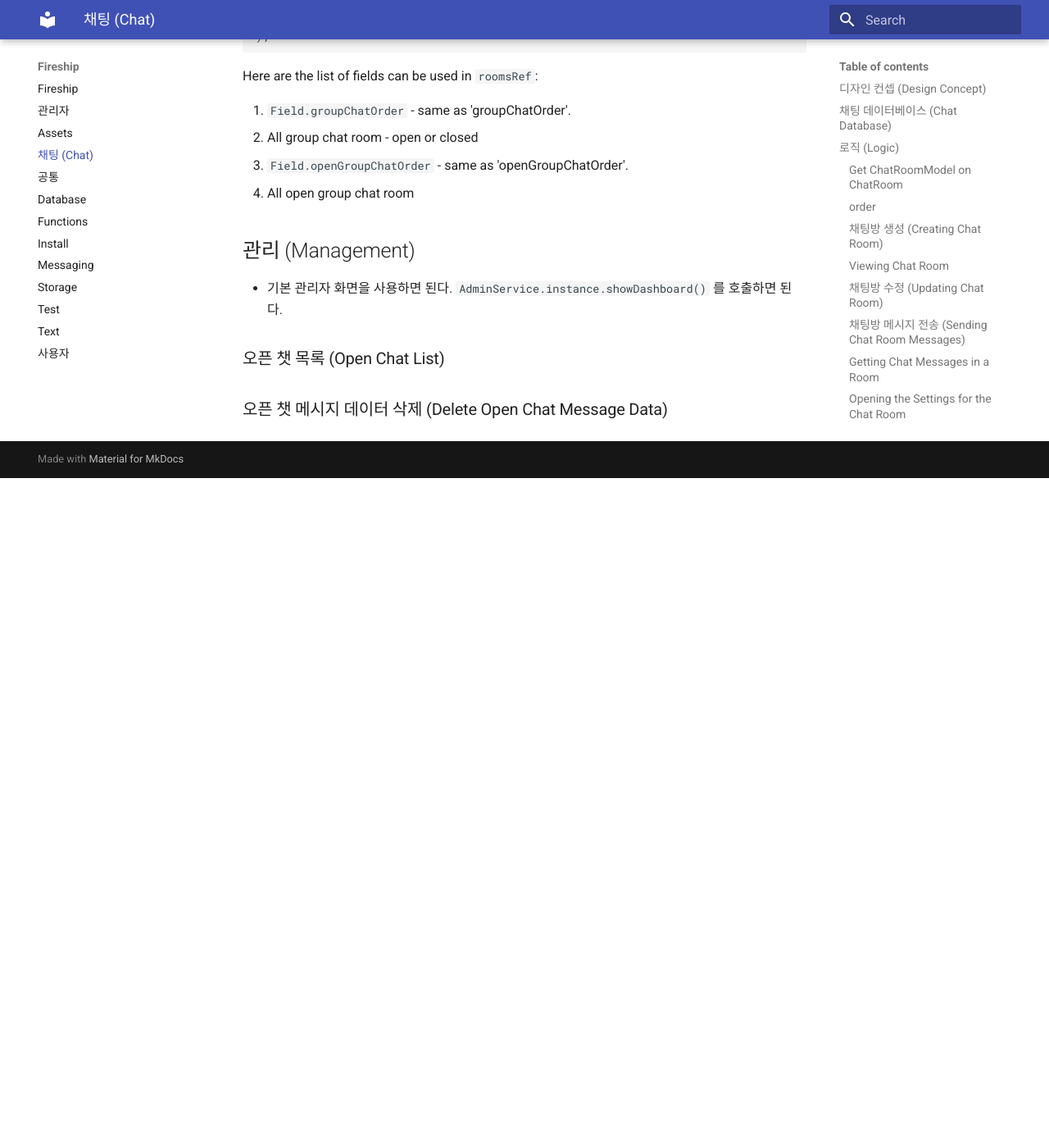
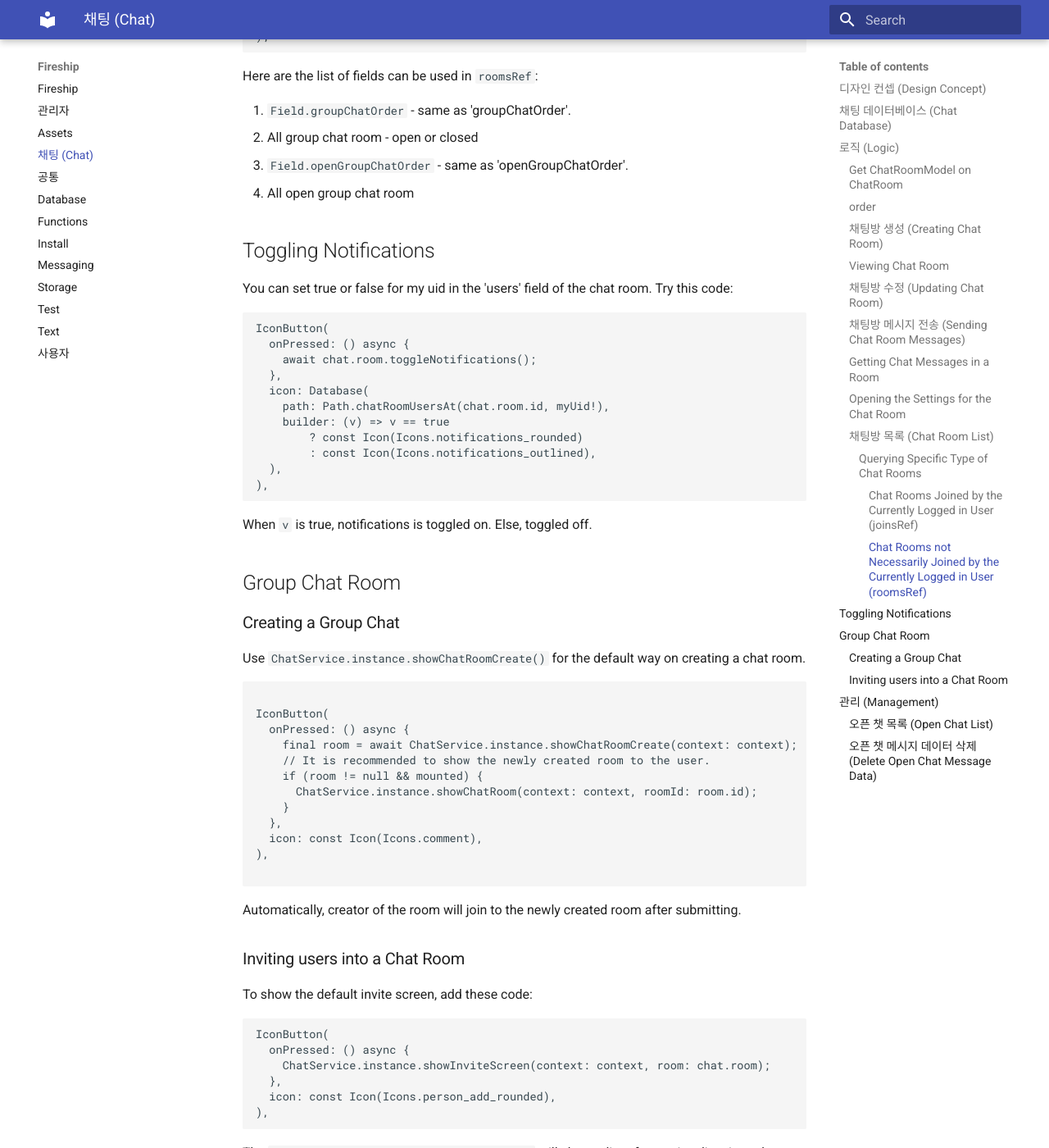
Before and after one commit to thruthesky/fireflutter, an MkDocs documentation site: the page built from docs/chat.md, in a window 1280 px wide and 1400 px high, scrolled down 6319 px. Shown: the whole window at 82% size. Built offline with MkDocs 1.6.1 and Material for MkDocs 9.7.7, drawn with Linux system fonts in a browser that asks for light colours; before the commit the page ends 6902 px from its top, so only the background shows below that; some of the changed text lies outside the part shown.

Commit message:
added some docs about group chat, craeting, inviting

````diff
--- a/docs/chat.md
+++ b/docs/chat.md
@@ -281,6 +281,103 @@ Here are the list of fields can be used in `roomsRef`:
 2. `Field.openGroupChatOrder` - same as 'openGroupChatOrder'.
    - All open group chat room
 
+## Toggling Notifications
+
+You can set true or false for my uid in the 'users' field of the chat room. Try this code:
+
+```dart
+IconButton(
+  onPressed: () async {
+    await chat.room.toggleNotifications();
+  },
+  icon: Database(
+    path: Path.chatRoomUsersAt(chat.room.id, myUid!),
+    builder: (v) => v == true
+        ? const Icon(Icons.notifications_rounded)
+        : const Icon(Icons.notifications_outlined),
+  ),
+),
+```
+
+When `v` is true, notifications is toggled on. Else, toggled off.
+
+## Group Chat Room
+
+### Creating a Group Chat
+
+Use `ChatService.instance.showChatRoomCreate()` for the default way on creating a chat room.
+
+```dart
+
+IconButton(
+  onPressed: () async {
+    final room = await ChatService.instance.showChatRoomCreate(context: context);
+    // It is recommended to show the newly created room to the user.
+    if (room != null && mounted) {
+      ChatService.instance.showChatRoom(context: context, roomId: room.id);
+    }
+  },
+  icon: const Icon(Icons.comment),
+),
+
+```
+
+Automatically, creator of the room will join to the newly created room after submitting.
+
+### Inviting users into a Chat Room
+
+To show the default invite screen, add these code:
+
+```dart
+IconButton(
+  onPressed: () async {
+    ChatService.instance.showInviteScreen(context: context, room: chat.room);
+  },
+  icon: const Icon(Icons.person_add_rounded),
+),
+```
+
+The `ChatService.instance.showInviteScreen()` will show a list of users in a list view who can be added. It uses `DefaultChatRoomInviteScreen` widget. Check this code for reference in customization:
+
+```dart
+// Showing the list screen
+await showGeneralDialog<ChatRoomModel?>(
+  context: context,
+  pageBuilder: (_, __, ___) => CustomChatRoomInviteScreen(room: room),
+);
+...
+// Update this into your custom Invite screen
+class CustomChatRoomInviteScreen extends StatelessWidget {
+  const CustomChatRoomInviteScreen({
+    super.key,
+    required this.room,
+  });
+  final ChatRoomModel room;
+  @override
+  Widget build(BuildContext context) {
+    return Scaffold(
+      appBar: AppBar(
+        title: const Text('친구 초대'),
+      ),
+      body: FirebaseDatabaseListView(
+        query: Ref.users.orderByChild('order'),
+        itemBuilder: (context, snapshot) {
+          final user = UserModel.fromSnapshot(snapshot);
+          return ListTile(
+            leading: UserAvatar(uid: user.uid),
+            title: Text(user.displayName ?? ''),
+            trailing: const Icon(Icons.add),
+            onTap: () async {
+              await room.invite(user.uid);
+            },
+          );
+        },
+      ),
+    );
+  }
+}
+```
+
 ## 관리 (Management)
 
 - 기본 관리자 화면을 사용하면 된다. `AdminService.instance.showDashboard()` 를 호출하면 된다.
````
